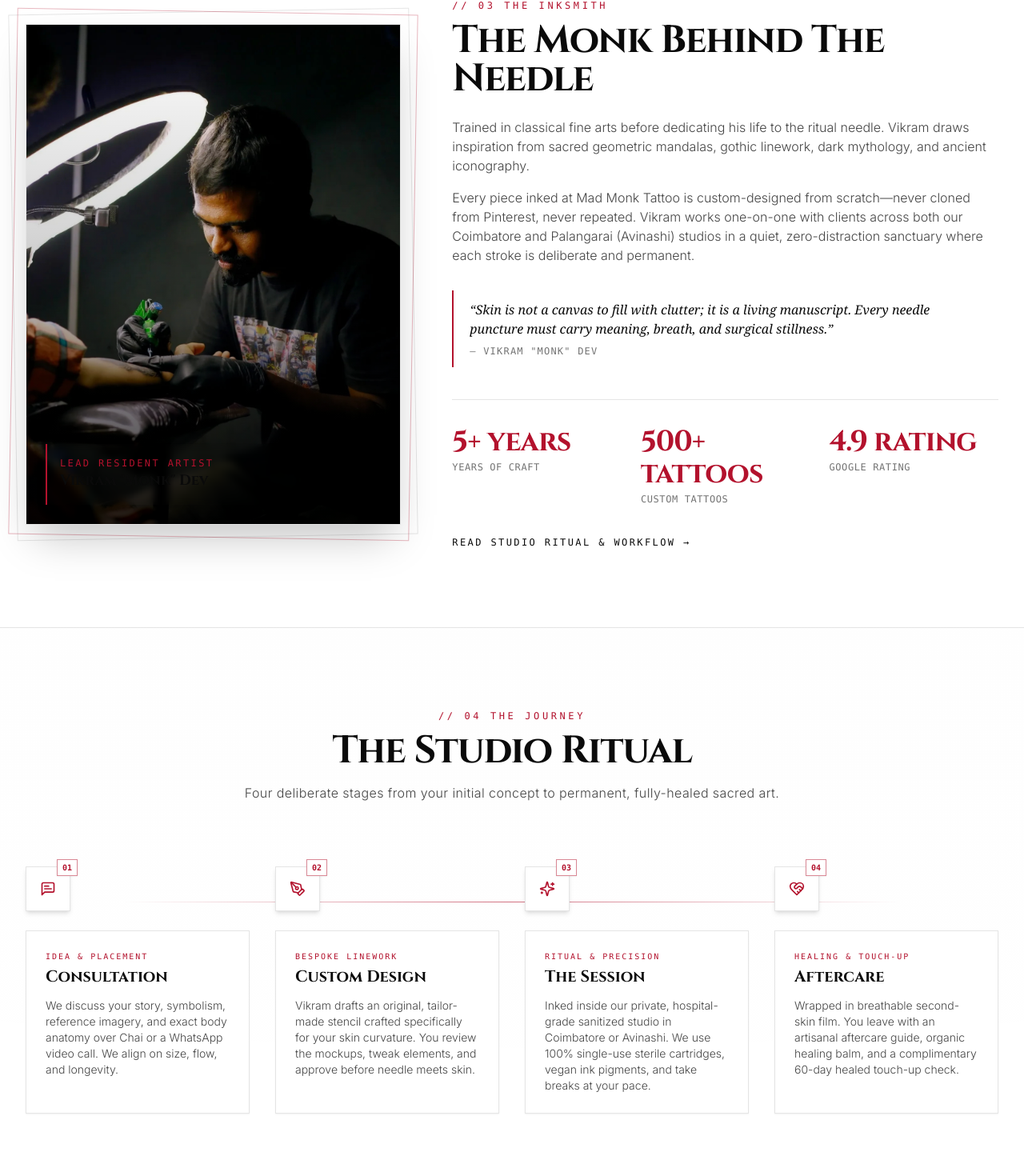
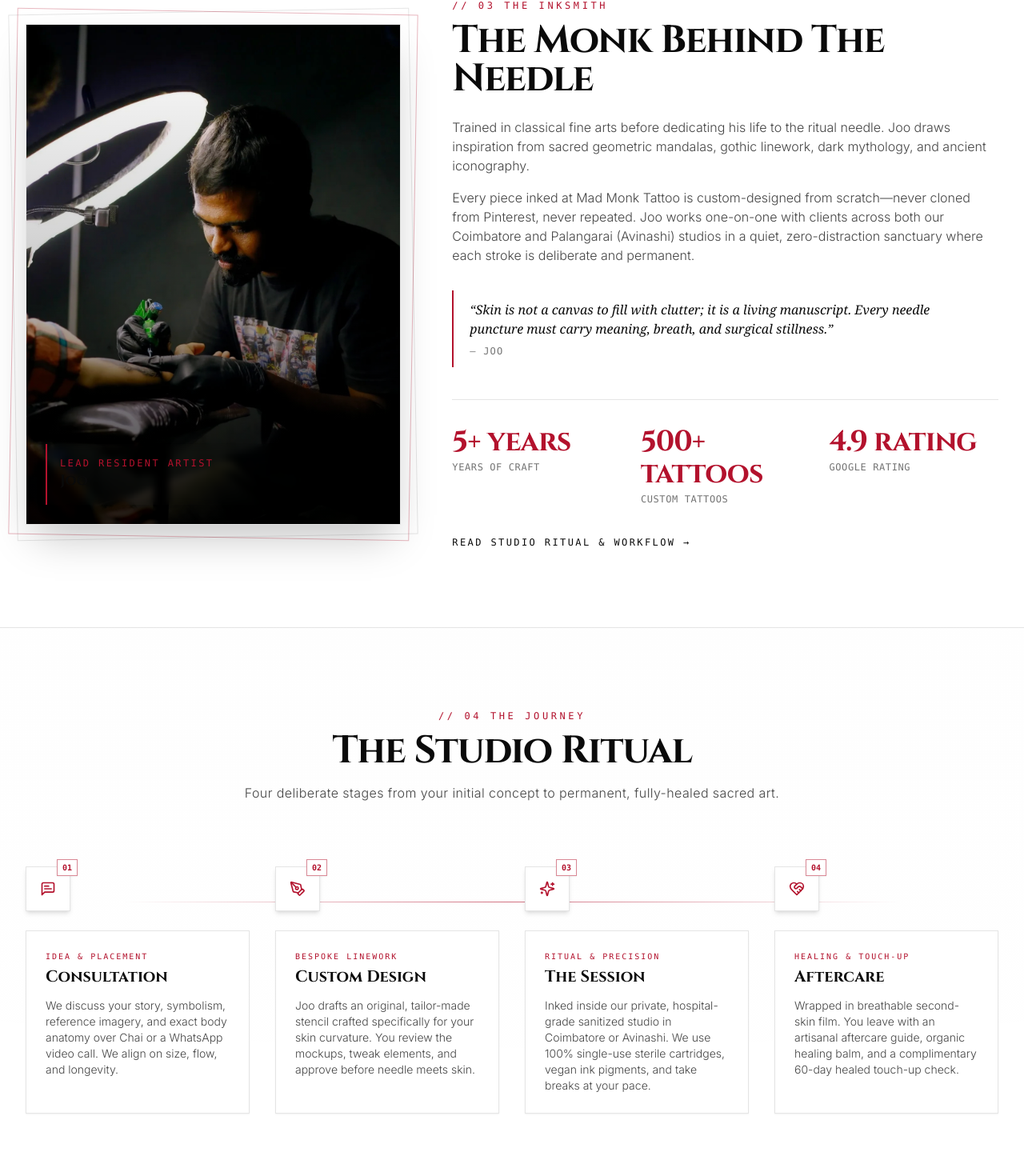
Before and after one commit to code-by-jerry/madmonktattoo, a Next.js app: page / in a window 1280 px wide. Shown: the part 4726-6196 px from the top of the page at 80% size. Built offline with nearby package versions, Linux system fonts and the light colour scheme.

Commit message:
feat: update artist name to Joo across // 03 THE INKSMITH and the entire website

```diff
--- a/src/app/api/booking/route.ts
+++ b/src/app/api/booking/route.ts
@@ -83,7 +83,7 @@ export async function POST(request: Request) {
     // TODO: Wire up your external notification channels here:
     // -------------------------------------------------------------------------
     // 1. Email Notification:
-    //    Use Resend, SendGrid, or Nodemailer to send an email alert to Vikram
+    //    Use Resend, SendGrid, or Nodemailer to send an email alert to Joo
     //    Example:
     //    await resend.emails.send({
     //      from: 'Mad Monk Studio <bookings@madmonktattoo.com>',
@@ -103,7 +103,7 @@ export async function POST(request: Request) {
       {
         success: true,
         message:
-          "Booking request received successfully! Vikram will review your concept and reach out via WhatsApp.",
+          "Booking request received successfully! Joo will review your concept and reach out via WhatsApp.",
         clientName: bookingData.fullName,
       },
       { status: 200 }
--- a/src/components/BookingForm.tsx
+++ b/src/components/BookingForm.tsx
@@ -61,7 +61,7 @@ const SIZE_OPTIONS = [
   "Medium (Approx 4 × 5 inches)",
   "Large (Approx 6 × 8 inches / Half-Sleeve)",
   "Full Placement (Full Sleeve, Backplate, Chest)",
-  "Not sure yet (Need Vikram's guidance)",
+  "Not sure yet (Need Joo's guidance)",
 ];
 
 const STYLE_OPTIONS = [
@@ -73,7 +73,7 @@ const STYLE_OPTIONS = [
   "Cover-up (Rework existing tattoo)",
   "Religious / Spiritual / Vedic Iconography",
   "Small & Minimalist Sigil",
-  "Undecided / Open to Vikram's recommendation",
+  "Undecided / Open to Joo's recommendation",
 ];
 
 const STUDIO_OPTIONS = [
@@ -227,7 +227,7 @@ export default function BookingForm() {
             Request A Custom Session
           </h2>
           <p className="mt-4 text-theme-text-secondary text-sm sm:text-base font-light tracking-wide max-w-xl mx-auto">
-            Fill in your concept details below. Vikram reviews every inquiry personally and responds within 24 hours.
+            Fill in your concept details below. Joo reviews every inquiry personally and responds within 24 hours.
           </p>
         </div>
 
@@ -239,7 +239,7 @@ export default function BookingForm() {
               Request Received
             </h3>
             <p className="mt-3 text-theme-text-secondary text-sm sm:text-base max-w-lg mx-auto leading-relaxed font-light">
-              Thank you for reaching out. Vikram has received your tattoo inquiry and will connect with you on WhatsApp shortly with initial thoughts and scheduling availability.
+              Thank you for reaching out. Joo has received your tattoo inquiry and will connect with you on WhatsApp shortly with initial thoughts and scheduling availability.
             </p>
 
             <div className="mt-8 flex flex-col sm:flex-row items-center justify-center gap-4">
--- a/src/components/FAQ.tsx
+++ b/src/components/FAQ.tsx
@@ -85,7 +85,7 @@ export default function FAQ() {
             rel="noopener noreferrer"
             className="text-blood hover:underline font-mono uppercase tracking-wider"
           >
-            Chat directly with Vikram on WhatsApp →
+            Chat directly with Joo on WhatsApp →
           </a>
         </div>
       </div>
--- a/src/components/WhatsAppFloat.tsx
+++ b/src/components/WhatsAppFloat.tsx
@@ -21,7 +21,7 @@ export default function WhatsAppFloat() {
         }`}
       >
         <span className="text-xs font-mono tracking-wider">
-          Chat with Vikram <span className="text-blood">• Fast Reply</span>
+          Chat with Joo <span className="text-blood">• Fast Reply</span>
         </span>
       </div>
 
--- a/src/data/site.ts
+++ b/src/data/site.ts
@@ -131,11 +131,11 @@ export const siteConfig = {
   },
 
   artist: {
-    name: "Vikram \"Monk\" Dev",
+    name: "Joo",
     title: "Founder & Lead Custom Artist",
     bio: [
-      "Trained in classical fine arts before dedicating his life to the ritual needle. Vikram draws inspiration from sacred geometric mandalas, gothic linework, dark mythology, and ancient iconography.",
-      "Every piece inked at Mad Monk Tattoo is custom-designed from scratch—never cloned from Pinterest, never repeated. Vikram works one-on-one with clients across both our Coimbatore and Palangarai (Avinashi) studios in a quiet, zero-distraction sanctuary where each stroke is deliberate and permanent.",
+      "Trained in classical fine arts before dedicating his life to the ritual needle. Joo draws inspiration from sacred geometric mandalas, gothic linework, dark mythology, and ancient iconography.",
+      "Every piece inked at Mad Monk Tattoo is custom-designed from scratch—never cloned from Pinterest, never repeated. Joo works one-on-one with clients across both our Coimbatore and Palangarai (Avinashi) studios in a quiet, zero-distraction sanctuary where each stroke is deliberate and permanent.",
     ],
     stats: [
       { label: "Years of Craft", value: "5+ years" },
@@ -214,7 +214,7 @@ export const siteConfig = {
       title: "Custom Design",
       subtitle: "Bespoke Linework",
       description:
-        "Vikram drafts an original, tailor-made stencil crafted specifically for your skin curvature. You review the mockups, tweak elements, and approve before needle meets skin.",
+        "Joo drafts an original, tailor-made stencil crafted specifically for your skin curvature. You review the mockups, tweak elements, and approve before needle meets skin.",
     },
     {
       number: "03",
@@ -323,7 +323,7 @@ export const siteConfig = {
       tattooType: "Geometric Mandala Half-Sleeve",
       rating: 5,
       quote:
-        "Vikram didn't just tattoo me; he listened to the grief and renewal story behind it and drafted something breathtaking. The studio was dead quiet, clinical, and meditative. The linework after 6 months is still pitch-black and surgical.",
+        "Joo didn't just tattoo me; he listened to the grief and renewal story behind it and drafted something breathtaking. The studio was dead quiet, clinical, and meditative. The linework after 6 months is still pitch-black and surgical.",
     },
     {
       id: "review-2",
@@ -341,7 +341,7 @@ export const siteConfig = {
       tattooType: "Blackwork Cover-up",
       rating: 5,
       quote:
-        "Had a hideous 10-year-old tribal piece that three other studios refused to touch. Vikram designed a dark neo-traditional blackwork raven that completely consumed the old scar. Absolutely legendary work.",
+        "Had a hideous 10-year-old tribal piece that three other studios refused to touch. Joo designed a dark neo-traditional blackwork raven that completely consumed the old scar. Absolutely legendary work.",
     },
   ] as Testimonial[],
 
```
